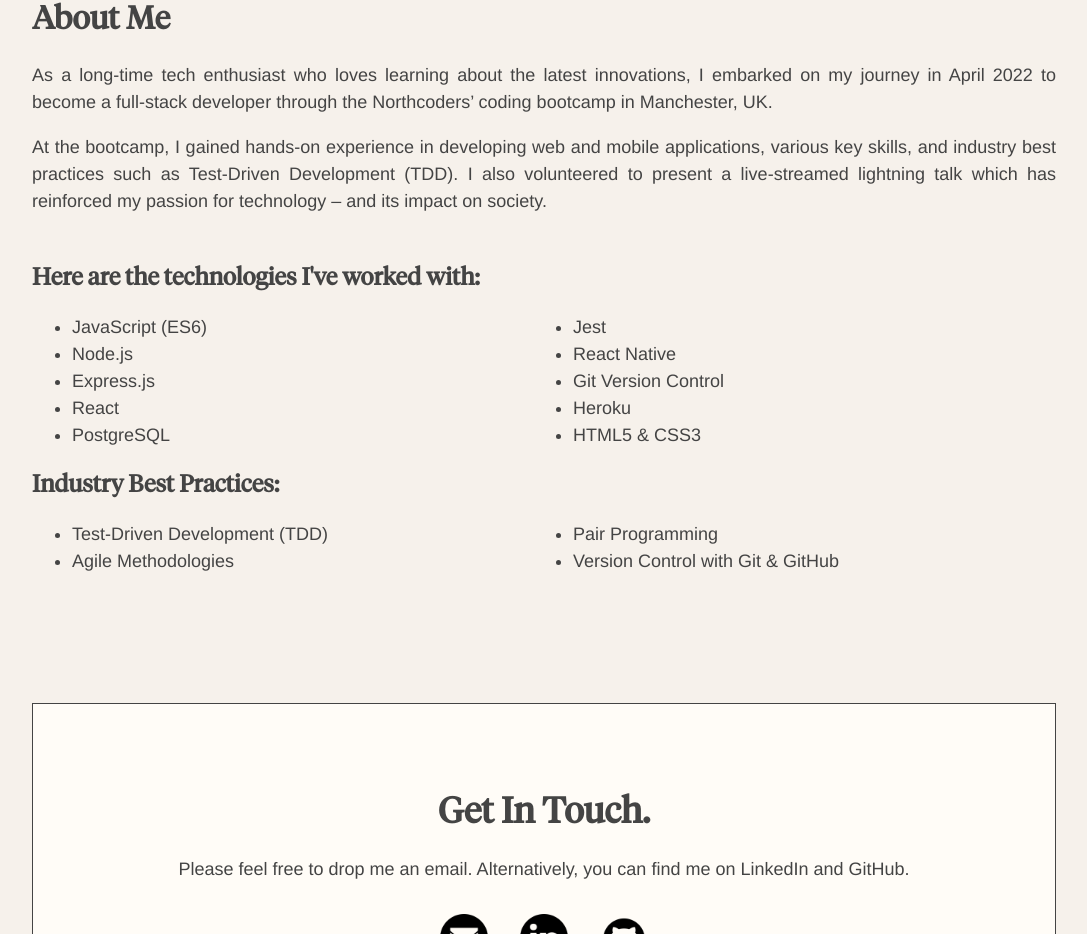
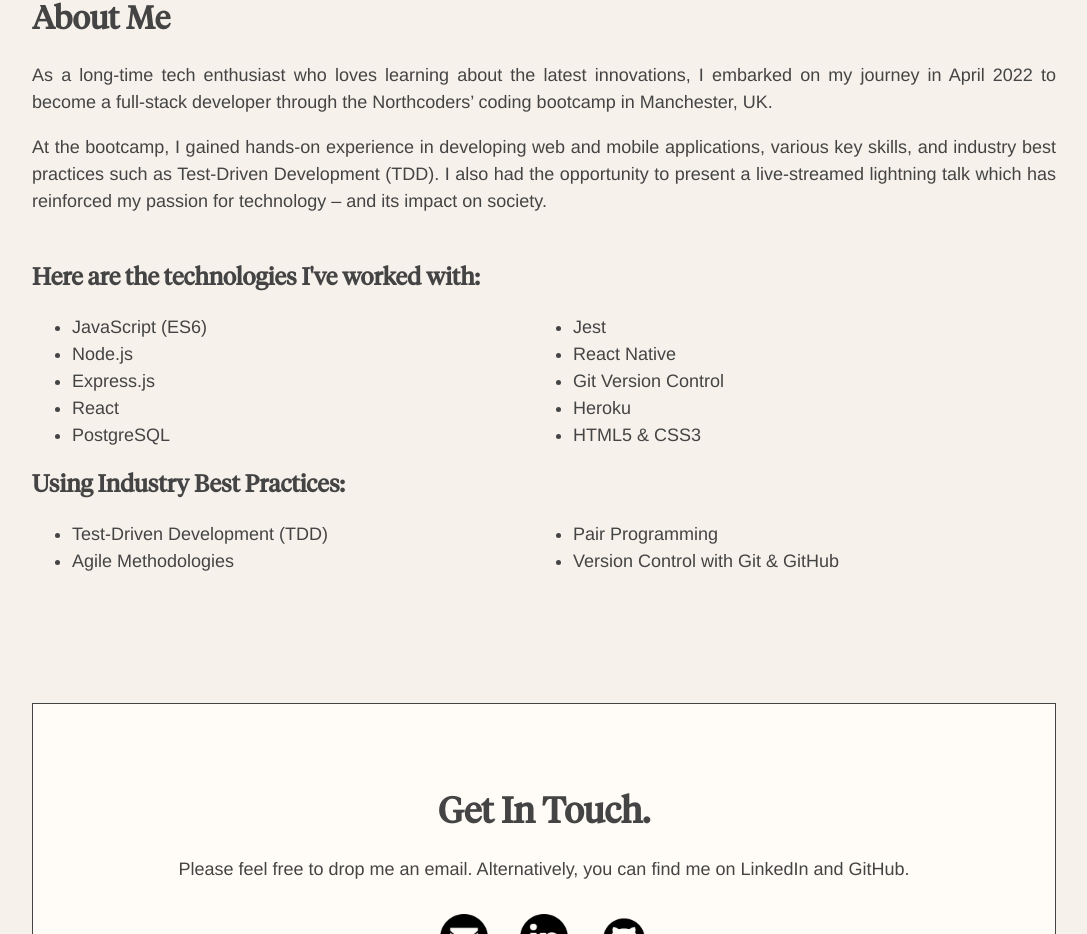
Before and after one commit to OneInfiniteLoops/Portfolio, a React (Create React App) app: page / in a window 1280 px wide. Shown: the part 880-1814 px from the top of the page, without its empty margins (96-1183 px from the left). Built offline with nearby package versions, Linux system fonts and the light colour scheme.

Commit message:
Makes minor edits to content in About

```diff
--- a/src/components/About.jsx
+++ b/src/components/About.jsx
@@ -11,9 +11,9 @@ const About = () => {
       <p>
         At the bootcamp, I gained hands-on experience in developing web and
         mobile applications, various key skills, and industry best practices
-        such as Test-Driven Development (TDD). I also volunteered to present a
-        live-streamed lightning talk which has reinforced my passion for
-        technology – and its impact on society.
+        such as Test-Driven Development (TDD). I also had the opportunity to
+        present a live-streamed lightning talk which has reinforced my passion
+        for technology – and its impact on society.
       </p>
       <br></br>
       <div className="About-Lists">
@@ -33,7 +33,7 @@ const About = () => {
           </ul>
         </div>
         <div id="Practices-List">
-          <h2>Industry Best Practices:</h2>
+          <h2>Using Industry Best Practices:</h2>
           <ul>
             <li>Test-Driven Development (TDD)</li>
             <li>Agile Methodologies</li>
```
